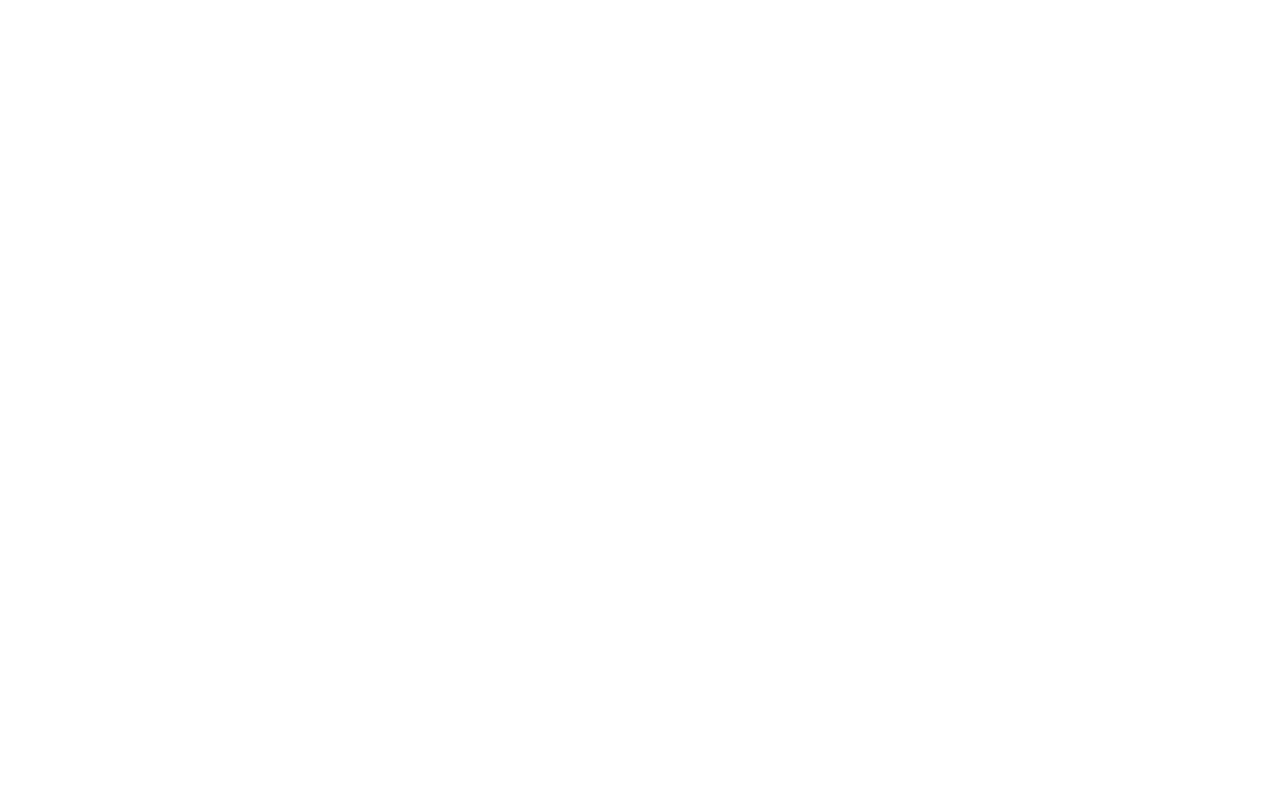
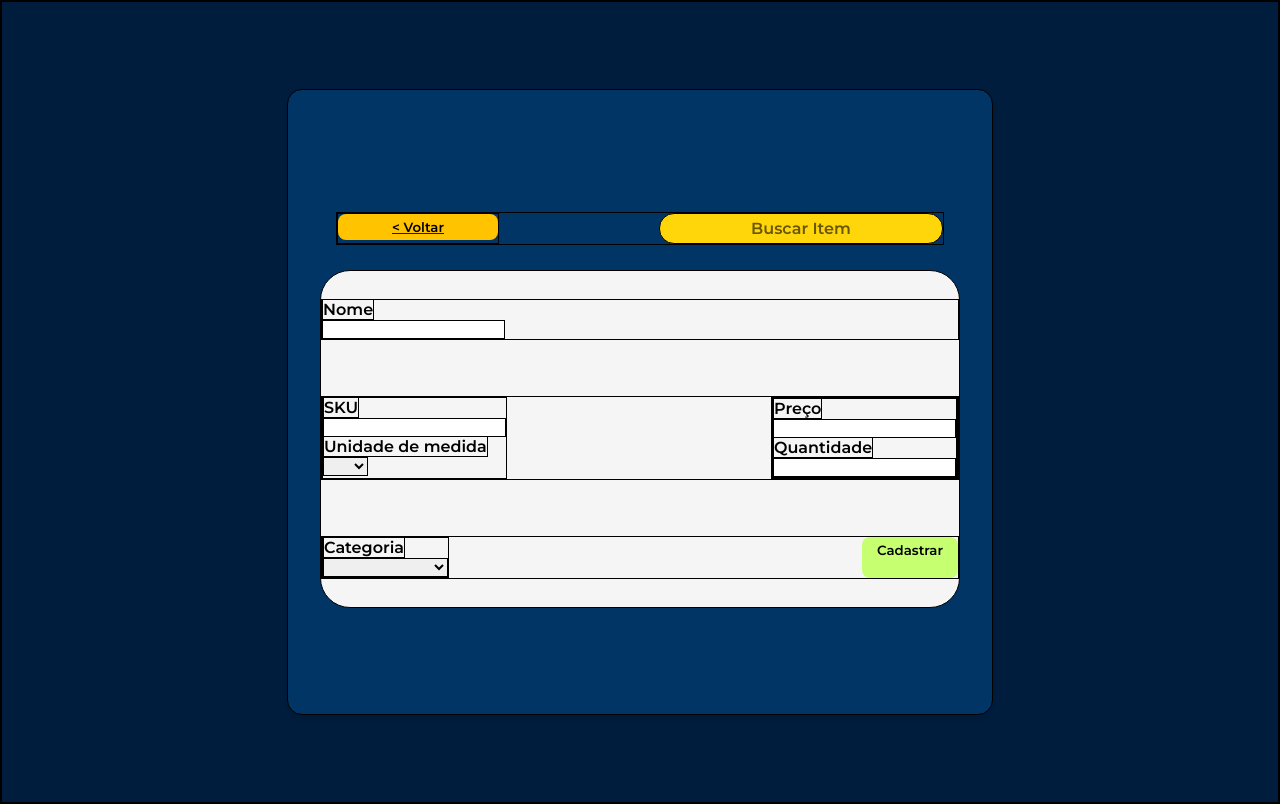
Before and after one commit to oliveirakkkk/codifica-mais, a PHP site: page /formulario.php in a window 1280 px wide. Before the commit the page is empty. Run offline with PHP 8.4, Linux system fonts and the light colour scheme.

Commit message:
Subindo alterações no html

```diff
--- a/PROJETO/CRUD-WEB/public/css/listagem.css
+++ b/PROJETO/CRUD-WEB/public/css/listagem.css
@@ -237,3 +237,33 @@
     font-family: "Montserrat", sans-serif;
 
 }
+
+.quadradoFormulario {
+
+    display:flex;
+    height: 60%;
+    width: 39,5rem;
+    flex-direction: column;
+    border-radius: 30px;
+    justify-content: space-around;
+    font-family: "Montserrat", sans-serif;
+    border:solid 1px black;
+    background-color: whitesmoke;
+
+}
+
+* {
+
+    border:solid 1px black;
+
+
+}
+
+.quadradoFormulario__Meio, .quadradoFormulario__Inferior {
+
+
+        display: flex;
+        justify-content: space-between;
+
+
+}
--- a/PROJETO/CRUD-WEB/public/formulario.php
+++ b/PROJETO/CRUD-WEB/public/formulario.php
@@ -5,14 +5,102 @@
 
 <!DOCTYPE html>
 <html lang="pt-br">
+
 <head>
     <meta charset="UTF-8">
     <meta name="viewport" content="width=device-width, initial-scale=1.0">
+    <link rel="stylesheet" href="css/listagem.css">
     <title>Cadastro de produtos</title>
 </head>
+
 <body>
 
-    <!-- Estrutura da página aqui -->
+
+    <div class="conteudoPrincipal">
+
+        <div class="cabecalho">
+
+            <a href="/listagem.php"><button class="novoItem"> < Voltar </button></a>
+
+            <div class="buscarItem"> Buscar Item </div>
+
+        </div>
+
+        <div class="quadradoFormulario">
+
+            <div class="quadradoFormulario__Superior">
+
+                <label for="nome"> Nome </label> <br>
+                <input type="text" name="nome"> <br>
+
+            </div>
+
+            <div class="quadradoFormulario__Meio">
+
+                <div class="Meio__Metade">
+
+                    <label for="sku"> SKU </label> <br>
+                    <input type="text" name="sku"> <br>
+
+                    <label for="unidade_medida"> Unidade de medida </label> <br>
+                    <select type="text" name="unidade_medida">
+
+                        <option value="0" selected disabled></option>
+                        <option value="1">Un</option>
+                        <option value="2">Kg</option>
+                        <option value="3">g</option>
+                        <option value="4">L</option>
+                        <option value="5">mm</option>
+                        <option value="6">cm</option>
+                        <option value="7">m</option>
+                        <option value="8">m²</option>
+
+                    </select><br>
+
+                </div>
+
+                <div class="Meio__Metade">
+
+                    <div>
+
+                        <label for="valor"> Preço </label> <br>
+                        <input type="text" name="valor"> <br>
+
+                        <label for="quantidade"> Quantidade </label> <br>
+                        <input type="text" name="quantidade"> <br>
+
+                    </div>
+
+                </div>
+
+            </div>
+
+            <div class="quadradoFormulario__Inferior">
+
+                <div>
+                    <label for="categoria"> Categoria </label> <br>
+                    <select type="text" name="categoria">
+
+                        <option value="0" selected disabled></option>
+                        <option value="1">Eletrônicos</option>
+                        <option value="2">Eletrodomesticos</option>
+                        <option value="3">Móveis</option>
+                        <option value="4">Decoração</option>
+                        <option value="5">Vestuario</option>
+                        <option value="7">Outros</option>
+
+                    </select><br>
+                </div>
+
+                <button class="editar" type="submit" name="salvar"> Cadastrar </button>
+
+            </div>
+
+        </div>
+
+    </div>
+
 
 </body>
+
 </html>
--- a/PROJETO/CRUD-WEB/public/index.php
+++ b/PROJETO/CRUD-WEB/public/index.php
@@ -2,7 +2,7 @@
     // Inicia a sessão
     session_start();
 
-    require_once __DIR__ ."../vendor/autoload.php";
+    require_once __DIR__ ."/../vendor/autoload.php";
 
     // Define o array de categorias, unidades de medida e produtos
     $_SESSION['categorias'] = [
--- a/PROJETO/CRUD-WEB/public/listagem.php
+++ b/PROJETO/CRUD-WEB/public/listagem.php
@@ -19,7 +19,7 @@
 
         <div class="cabecalho">
 
-            <a href="adicionar.php"><button class="novoItem"> Novo Item </button></a>
+            <a href="/formulario.php"><button class="novoItem"> Novo Item </button></a>
 
             <div class="buscarItem"> Buscar Item </div>
 
```
Also changed, not shown: PROJETO/CRUD-WEB/public/css/formulario.css (deleted).
